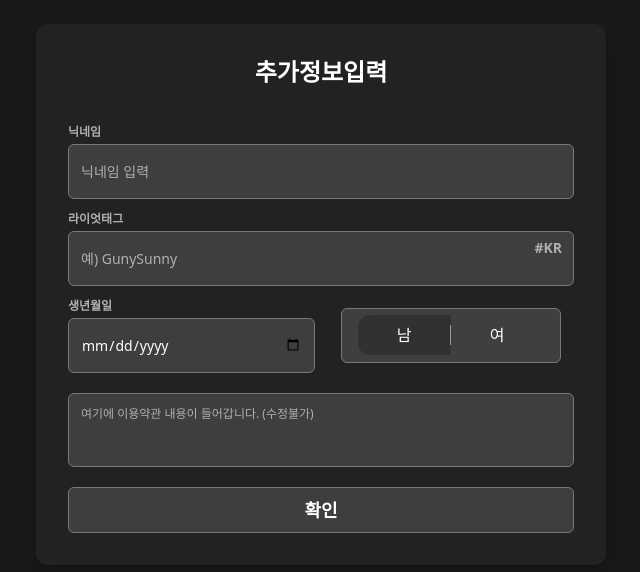
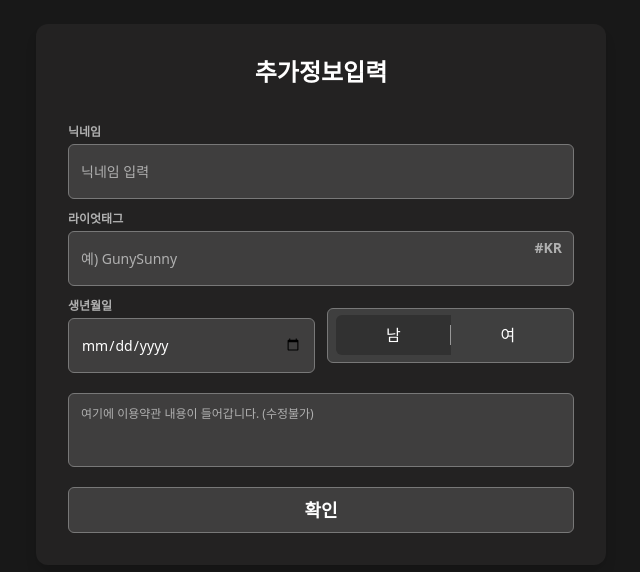
Before and after one commit to ozlol99/FE, a React (Vite) app: page /add-info in a window 1280 px wide. Shown: the part 106-678 px from the top of the page, without its empty margins (319-959 px from the left). Built offline with nearby package versions, Linux system fonts and the light colour scheme; no server answers.

Commit message:
style: ToggleButton 넓이 및 테두리 둥글기 조정

```diff
--- a/src/components/ToggleButton.jsx
+++ b/src/components/ToggleButton.jsx
@@ -5,14 +5,14 @@ function ToggleButton() {
 
   return (
     <>
-      <div className="w-[220px] h-[55px] bg-[#3f3f3f] rounded-md border border-[#787878] flex items-center justify-around px-4 text-white">
+      <div className="w-full h-[55px] bg-[#3f3f3f] rounded-md border border-[#787878] flex items-center justify-around px-2 text-white">
         {['남', '여'].map((gender, idx) => (
           <label
             key={gender}
             className={`relative flex-1 text-center cursor-pointer p-2 ${
               selectedGender === gender ? 'bg-[#313131]' : ''
             }
-            ${gender === '남' ? 'rounded-l-xl' : 'rounded-r-xl'}
+            ${gender === '남' ? 'rounded-l-md' : 'rounded-r-md'}
             `}
           >
             <input
```
